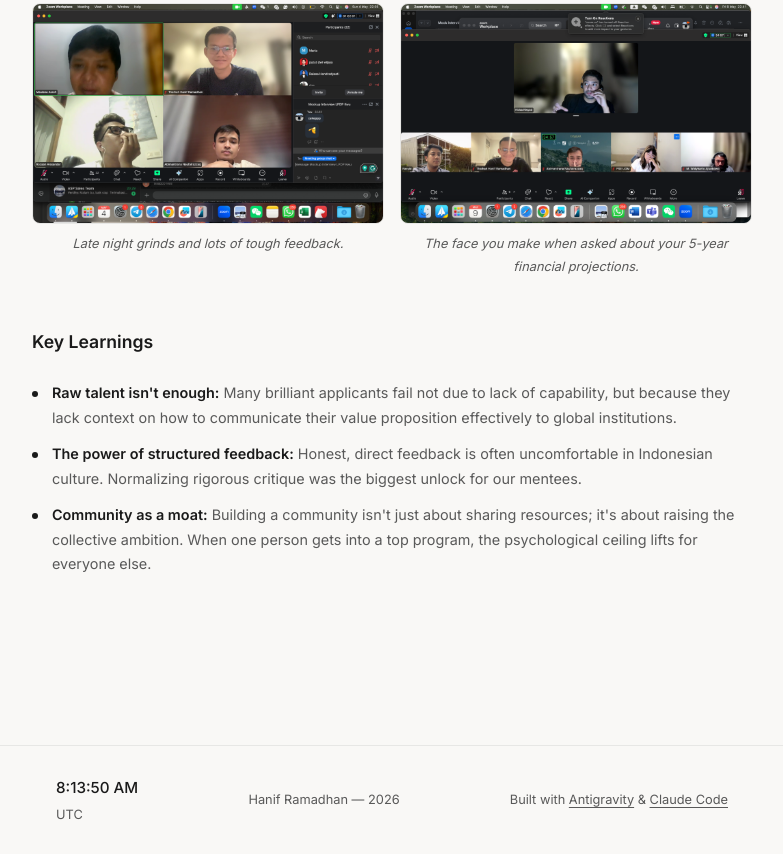
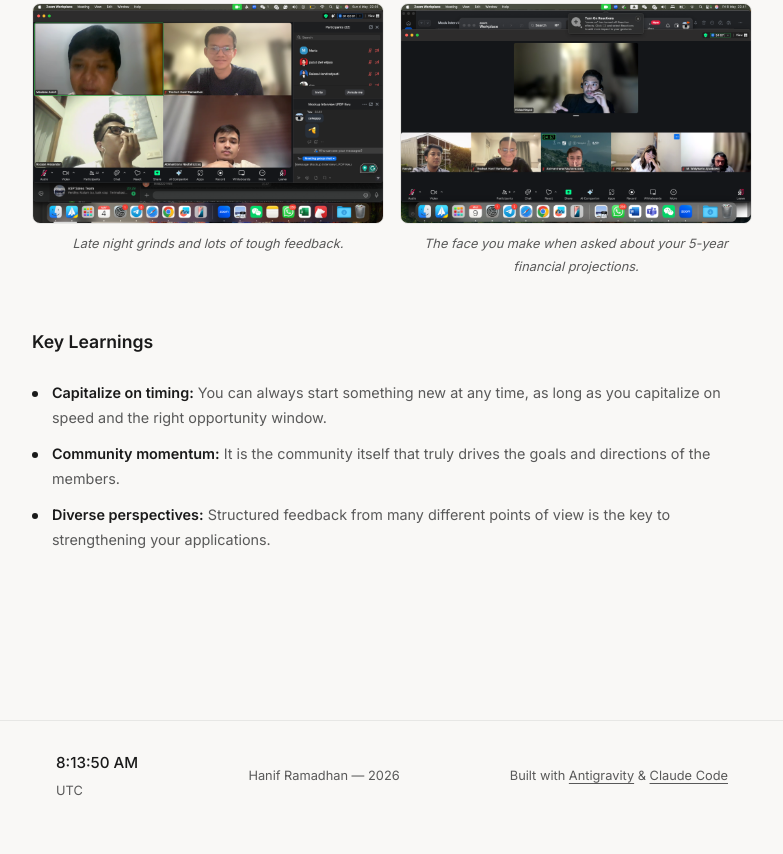
Before and after one commit to patronofalltrades/PersonalWebsite, a website: page lpdp-mentoring.html in a window 1280 px wide. Shown: the part 2772-3626 px from the top of the page, without its empty margins (248-1031 px from the left). After the commit the page ends 3602 px from the top, so only its background shows below. Drawn offline with Linux system fonts and the light colour scheme.

Commit message:
content: update key learnings in LPDP case study to reflect user preferences

```diff
--- a/lpdp-mentoring.html
+++ b/lpdp-mentoring.html
@@ -150,15 +150,12 @@
                 <section class="case-section">
                     <h3>Key Learnings</h3>
                     <ul class="detail-bullets">
-                        <li><strong>Raw talent isn't enough:</strong> Many brilliant applicants fail not due to lack of
-                            capability, but because they lack context on how to communicate their value proposition
-                            effectively to global institutions.</li>
-                        <li><strong>The power of structured feedback:</strong> Honest, direct feedback is often
-                            uncomfortable in Indonesian culture. Normalizing rigorous critique was the biggest unlock
-                            for our mentees.</li>
-                        <li><strong>Community as a moat:</strong> Building a community isn't just about sharing
-                            resources; it's about raising the collective ambition. When one person gets into a top
-                            program, the psychological ceiling lifts for everyone else.</li>
+                        <li><strong>Capitalize on timing:</strong> You can always start something new at any time, as
+                            long as you capitalize on speed and the right opportunity window.</li>
+                        <li><strong>Community momentum:</strong> It is the community itself that truly drives the goals
+                            and directions of the members.</li>
+                        <li><strong>Diverse perspectives:</strong> Structured feedback from many different points of
+                            view is the key to strengthening your applications.</li>
                     </ul>
                 </section>
 
```
